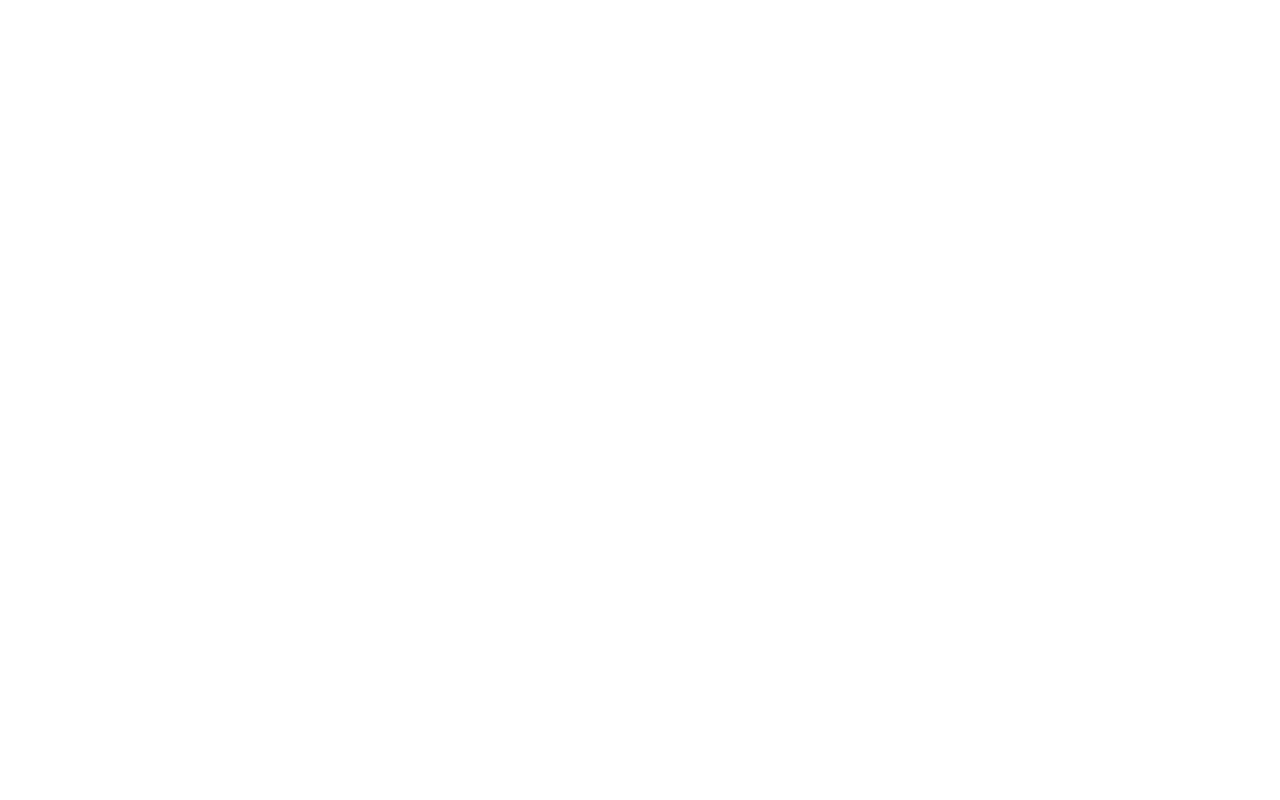
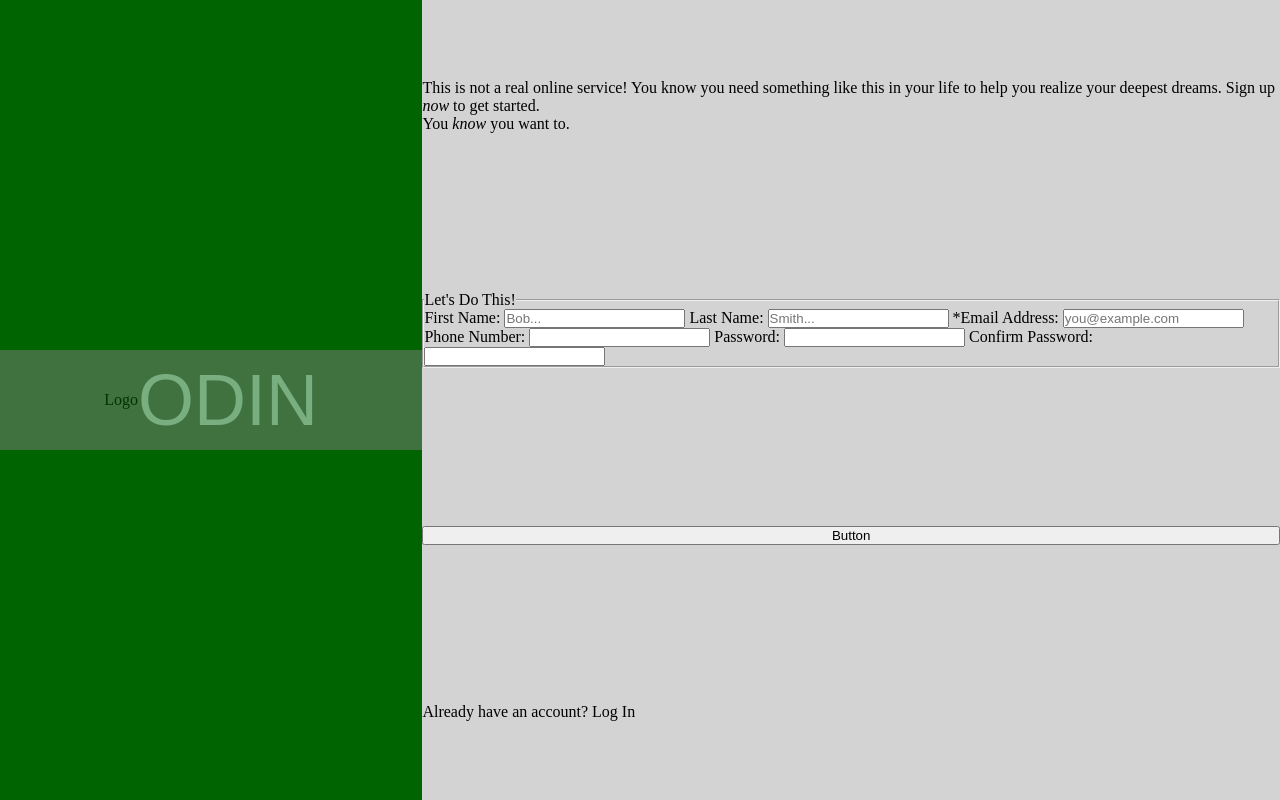
Before and after one commit to AlexCT/odin-signup, a plain HTML site: page index.html in a window 1280 px wide. Drawn offline with Linux system fonts and the light colour scheme.

Commit message:
Add page content, basic styling

```diff
--- a/index.html
+++ b/index.html
@@ -10,6 +10,43 @@
     <link rel="stylesheet" href="./style.css">
 </head>
 <body>
+    <div id="sideimage">
+        <div id="logobox">
+            <div id="logo">Logo</div>
+            <div id="name">ODIN</div>
+        </div>
+    </div>
+    <div id="main">
+        <div id="text">
+            <p>This is not a real online service! You know you need something like this
+            in your life to help you realize your deepest dreams. Sign up <em>now</em> to get started.</p>
+            <p>You <em>know</em> you want to.</p>
+        </div>
+        <fieldset id="form">
+            <legend>Let's Do This!</legend>
 
+            <label for="firstName">First Name:</label>
+            <input type="text" id="firstName" placeholder = "Bob..." name="firstname">
+
+            <label for="lastName">Last Name:</label>
+            <input type="text" id="lastName" placeholder = "Smith..." name="lastname">
+
+            <label for="user_email">*Email Address:</label>
+            <input type="email" id="user_email" name="email" placeholder="you@example.com">
+
+            <label for="phone">Phone Number:</label>
+            <input type="number" id="phone" name="phone">
+
+            <label for="user_password">Password:</label>
+            <input type="password" id="user_password" name="password" required>
+
+            <label for="confirm_password">Confirm Password:</label>
+            <input type="password" id="confirm_password" name="confirmpassword" required>
+
+
+        </fieldset>
+        <button id="createbtn">Button</button>
+        <div id="login">Already have an account? Log In</div>
+    </div>
 </body>
 </html>
--- a/style.css
+++ b/style.css
@@ -0,0 +1,46 @@
+* {
+    margin: 0;
+    padding: 0;
+}
+
+body {
+    display: flex;
+    flex-direction: row;
+}
+
+#sideimage {
+    background-color: darkgreen;
+    height: 100vh;
+    width: 33vw;
+    display: flex;
+    flex-direction: row;
+    align-items: center;
+}
+
+#logobox {
+    display: flex;
+    flex-direction: row;
+
+    height: 100px;
+    width: 33vw;
+    background-color: gray;
+    opacity: 0.5;
+    align-items: center;
+    justify-content: center;
+}
+
+#name {
+    color: aliceblue;
+    font-size: 72px;
+    font-family: Arial, Helvetica, sans-serif;
+}
+
+#main {
+    display: flex;
+    flex-direction: column;
+    justify-content: space-around;
+    background-color: lightgray;
+    height: 100vh;
+    width: 67vw;
+
+}
```
